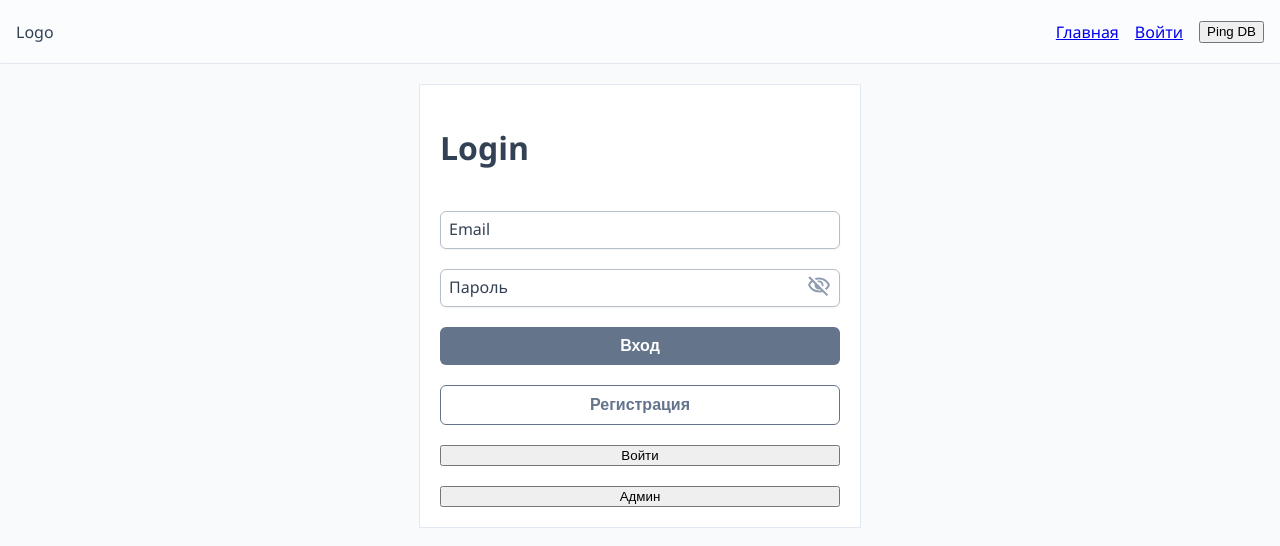
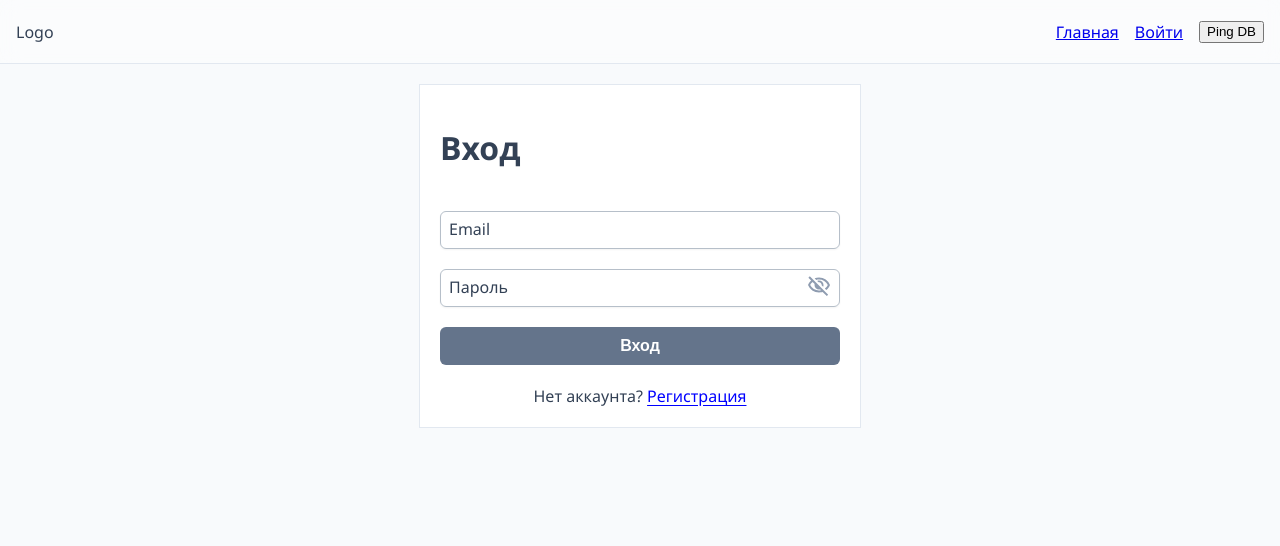
Before and after one commit to fak1r/Nuxt3-front, a Nuxt app: page /login in a window 1280 px wide. Shown: the top 546 px of the page. Built offline with nearby package versions, Linux system fonts and the light colour scheme.

Commit message:
login form

```diff
--- a/assets/styles/global.scss
+++ b/assets/styles/global.scss
@@ -2,6 +2,9 @@
   --border: #e2e8f0;
   --input-border: #b6bfc9;
   --input-border-hover: #8f9cb0;
+  --primary-btn: #64748b;
+  --primary-btn-hover: #4b5a72;
+  --primary-btn-ripple: rgba(255, 255, 255, 0.4);
 }
 
 html {
--- a/components/TheHeader.vue
+++ b/components/TheHeader.vue
@@ -44,6 +44,7 @@ function pingDB() {
   align-items: center;
   padding: 16px;
   box-sizing: border-box;
+  z-index: 9999;
 
   &__body {
     width: 100%;
--- a/components/UI/TheButton.vue
+++ b/components/UI/TheButton.vue
@@ -14,7 +14,7 @@
       v-for="ripple in ripples"
       :key="ripple.id"
       class="btn__ripple"
-      :style="{ top: ripple.y + 'px', left: ripple.x + 'px' }"
+      :style="{ top: ripple.y + 'px', left: ripple.x + 'px', background: rippleColorStyle }"
       @animationend="removeRipple"
     />
   </button>
@@ -30,16 +30,18 @@ const isHovered = ref(false)
 
 const buttonVariants = {
   Primary: {
-    background: '#64748b',
-    hover: '#4b5a72',
-    border: 'none',
+    background: 'var(--primary-btn)',
+    hover: 'var(--primary-btn-hover)',
+    border: '1px solid transparent',
     color: '#fff',
+    ripple: 'rgba(255, 255, 255, 0.4)',
   },
   Secondary: {
     background: 'transparent',
     hover: 'rgba(100, 116, 139, 0.15)',
-    border: '1px solid #64748b',
-    color: '#64748b',
+    border: '1px solid var(--primary-btn)',
+    color: 'var(--primary-btn)',
+    ripple: 'rgba(0, 0, 0, 0.15)',
   },
 }
 
@@ -49,6 +51,10 @@ const buttonStyles = computed(() => {
     border: buttonVariants[props.variant].border,
     color: buttonVariants[props.variant].color,
   }
+})
+
+const rippleColorStyle = computed(() => {
+  return buttonVariants[props.variant].ripple
 })
 
 function handleClick(event: MouseEvent) {
@@ -79,11 +85,10 @@ function removeRipple() {
   display: inline-flex;
   align-items: center;
   justify-content: center;
-  padding: 10px 20px;
+  padding: 9px 20px;
   font-size: 16px;
   font-weight: 500;
   border-radius: 6px;
-  color: #fff;
   cursor: pointer;
   overflow: hidden;
   transition: background 0.2s ease;
@@ -93,7 +98,6 @@ function removeRipple() {
     position: absolute;
     width: 100px;
     height: 100px;
-    background: rgba(255, 255, 255, 0.4);
     border-radius: 50%;
     transform: scale(0);
     animation: ripple-animation 0.6s linear;
--- a/components/UI/TheInput.vue
+++ b/components/UI/TheInput.vue
@@ -1,7 +1,15 @@
 <template>
   <div class="input-wrap">
-    <label :class="{ active: isActive }">{{ placeholder }}</label>
-    <input :value="modelValue" :type="customType" class="input" @focus="onFocus" @blur="onBlur" @input="onInput" />
+    <label :for="inputId" :class="{ active: isActive }">{{ placeholder }}</label>
+    <input
+      :id="inputId"
+      :value="modelValue"
+      :type="customType"
+      class="input"
+      @focus="onFocus"
+      @blur="onBlur"
+      @input="onInput"
+    />
     <span v-if="isPassword" class="input__icon" @click="togglePasswordVisibility">
       <SvgIcons v-if="isPasswordVisible" icon="eye-open" />
       <SvgIcons v-else icon="eye-close" />
@@ -16,6 +24,7 @@ const props = defineProps<{
   modelValue: string
   placeholder: string
   type: 'text' | 'email' | 'password'
+  name: string
 }>()
 
 const emit = defineEmits(['update:modelValue'])
@@ -26,6 +35,7 @@ const isPasswordVisible = ref(false)
 const isActive = computed(() => props.modelValue.length > 0 || isFocused.value)
 const isPassword = computed(() => props.type === 'password')
 const customType = computed(() => (isPasswordVisible.value ? 'text' : props.type))
+const inputId = computed(() => `input-${props.name}`)
 
 function onInput(event: Event) {
   const target = event.target as HTMLInputElement
--- a/pages/login/index.vue
+++ b/pages/login/index.vue
@@ -1,18 +1,24 @@
 <template>
   <div class="login-wrap">
-    <div class="login">
-      <div class="login__title">
-        <h1>Login</h1>
-      </div>
+    <transition :name="animDirection">
+      <form :key="formType" class="login" @submit.prevent="onSubmitClick">
+        <div class="login__title">
+          <h1>{{ formTitle }}</h1>
+        </div>
 
-      <TheInput v-model="email" type="email" placeholder="Email" />
-      <TheInput v-model="password" type="password" placeholder="Пароль" />
+        <TheInput v-model="email" type="email" name="email" placeholder="Email" />
+        <TheInput v-model="password" type="password" name="password" placeholder="Пароль" />
 
-      <TheButton variant="Primary">Вход</TheButton>
-      <TheButton variant="Secondary">Регистрация</TheButton>
-      <button @click="handleLogin">Войти</button>
-      <button @click="handleAdmin">Админ</button>
-    </div>
+        <TheButton variant="Primary" type="submit">{{ formTitle }}</TheButton>
+
+        <div class="login__info">
+          {{ formText }}&nbsp;
+          <span class="login__link" @click="onChangeFormTypeClick">
+            {{ formLink }}
+          </span>
+        </div>
+      </form>
+    </transition>
   </div>
 </template>
 
@@ -27,26 +33,59 @@ const { $axios } = useNuxtApp()
 const authStore = useAuthStore()
 const email = ref('')
 const password = ref('')
+const formType = ref('login')
+const animDirection = ref('slide-left')
 
-async function handleLogin() {
-  const result = await authStore.login(email.value, password.value)
+const formVariants = {
+  login: {
+    title: 'Вход',
+    text: 'Нет аккаунта?',
+    link: 'Регистрация',
+  },
+  register: {
+    title: 'Регистрация',
+    text: 'Есть аккаунт?',
+    link: 'Вход',
+  },
+}
+
+const formTitle = computed(() => formVariants[formType.value].title)
+const formText = computed(() => formVariants[formType.value].text)
+const formLink = computed(() => formVariants[formType.value].link)
+
+function onChangeFormTypeClick() {
+  animDirection.value = formType.value === 'login' ? 'slide-left' : 'slide-right'
+  formType.value = formType.value === 'login' ? 'register' : 'login'
+  email.value = ''
+  password.value = ''
+}
+
+async function onSubmitClick() {
+  let result
+  if (formType.value === 'login') {
+    result = await authStore.login(email.value, password.value)
+  } else {
+    //
+  }
   console.log('🔹 Response Data:', result)
   if (result) {
     navigateTo('/')
   }
 }
+
 async function handleAdmin() {
   const res = await $axios.get('/admin')
   console.log('res', res)
 }
 </script>
 
-<style scoped>
+<style scoped lang="scss">
 .login-wrap {
   display: flex;
   justify-content: center;
   align-items: center;
   padding-top: 20px;
+  overflow: hidden;
 }
 
 .login {
@@ -57,5 +96,68 @@ async function handleAdmin() {
   flex-direction: column;
   gap: 20px;
   width: 400px;
+
+  &__info {
+    display: flex;
+    justify-content: center;
+  }
+
+  &__link {
+    cursor: pointer;
+    color: blue;
+    text-decoration: underline;
+    text-underline-offset: 3px;
+  }
+}
+
+.slide {
+  &-right {
+    &-enter-active {
+      transition:
+        transform 0.5s ease,
+        opacity 0.5s ease;
+    }
+
+    &-leave-active {
+      transition:
+        transform 0.5s ease,
+        opacity 0.5s ease;
+      position: absolute;
+    }
+
+    &-enter-from {
+      transform: translateX(-100%);
+      opacity: 0;
+    }
+
+    &-leave-to {
+      transform: translateX(100%);
+      opacity: 0;
+    }
+  }
+  &-left {
+    &-enter-active {
+      transition:
+        transform 0.5s ease,
+        opacity 0.5s ease;
+    }
+
+    &-leave-active {
+      transition:
+        transform 0.5s ease,
+        opacity 0.5s ease;
+      position: absolute;
+    }
+
+    &-enter-from {
+      transform: translateX(100%);
+      opacity: 0;
+    }
+
+    &-leave-to {
+      transform: translateX(-100%);
+      opacity: 0;
+    }
+  }
 }
 </style>
```
